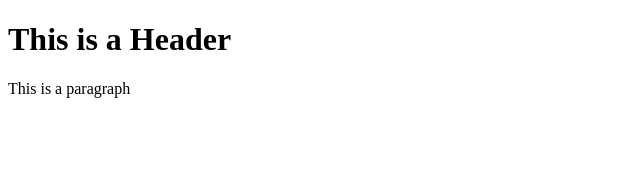
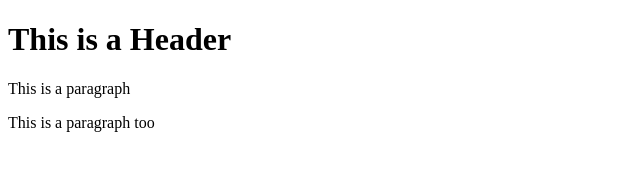
Before and after one commit to Lauren-lotastacks/git-test, a plain HTML site: page index.html in a window 1280 px wide. Shown: the whole page, without its empty margins (0-640 px from the left). Drawn offline with Linux system fonts and the light colour scheme.

Commit message:
Third commit

```diff
--- a/index.html
+++ b/index.html
@@ -4,6 +4,7 @@
 <body>
     <h1>This is a Header</h1>
     <p>This is a paragraph</p>
+    <p>This is a paragraph too</p>
 </body>
 
 </html>
```
